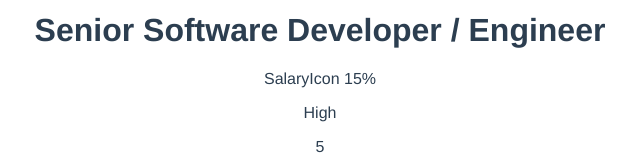
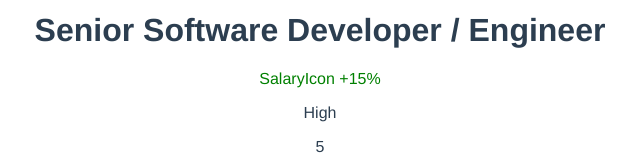
Before and after one commit to shektor/career-path, a Vue app: page / in a window 1280 px wide. Shown: the part 248-408 px from the top of the page, without its empty margins (320-960 px from the left). Built offline with nearby package versions, Linux system fonts and the light colour scheme.

Commit message:
Update Salary component with formatting logic
The salary should be displayed with either a positive or negative symbol
preceding the value and coloured in either green or red respectively.

```diff
--- a/src/App.vue
+++ b/src/App.vue
@@ -58,4 +58,12 @@ export default {
   color: #2c3e50;
   margin-top: 60px;
 }
+
+.positive {
+  color: green
+}
+
+.negative {
+  color: red
+}
 </style>
--- a/src/components/Salary.vue
+++ b/src/components/Salary.vue
@@ -1,7 +1,7 @@
 <template>
-  <span>
-    SalaryIcon {{ formatDifference }}%
-  </span>
+  <div :class="[formatDifference > 0 ? 'positive' : 'negative']">
+    SalaryIcon {{ addSymbol }}{{ formatDifference }}%
+  </div>
 </template>
 
 <script>
@@ -16,8 +16,15 @@ export default {
       return percDiff
     },
     formatDifference () {
-      let percDiff = Math.round(this.calculateDifference * 100 - 100)
-      return percDiff
+      let wholeDiff = Math.round(this.calculateDifference * 100 - 100)
+      return wholeDiff
+    },
+    addSymbol() {
+      if (this.formatDifference > 0) {
+        return '+'
+      } else {
+        return '-'
+      }
     }
   }
 }
```
